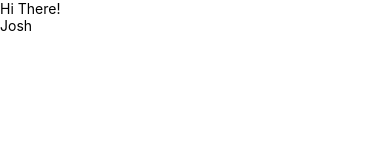
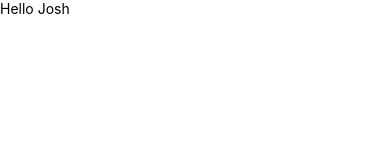
Before and after one commit to josh432/react_native_app, a React Native app in the folder myapp/: screen / in a window 390 px wide. Shown: the top 160 px of the page. Built offline with nearby package versions, Linux system fonts and the light colour scheme.

Commit message:
displaying component2

```diff
--- a/myapp/App.js
+++ b/myapp/App.js
@@ -1,12 +1,12 @@
 import React, { Component } from "react";
 import { AppRegistry, Text, View } from "react-native";
-import Component1 from "./components/Component1/Component1";
+import Component2 from "./components/Component2/Component2";
 
 export default class MyApp extends Component {
   render() {
     return (
       <View>
-        <Component1 />
+        <Component2 />
       </View>
     );
   }
--- /dev/null
+++ b/myapp/components/Component2/Component2.js
@@ -0,0 +1,14 @@
+import React, { Component } from "react";
+import { AppRegistry, Text, View } from "react-native";
+
+export default class Component2 extends Component {
+  render() {
+    return (
+      <View>
+        <Text>Hello Josh</Text>
+      </View>
+    );
+  }
+}
+
+AppRegistry.registerComponent("Component2", () => Component2);
```
